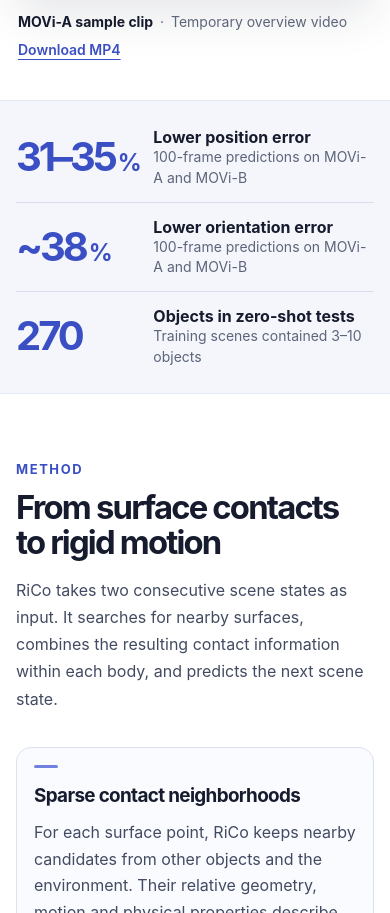
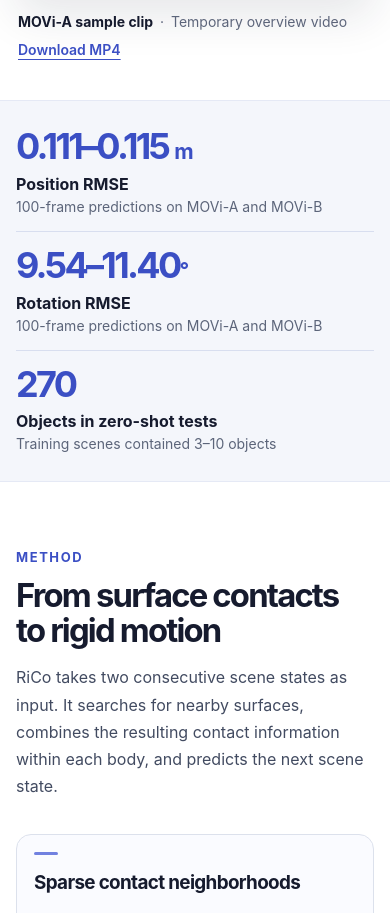
Before and after one commit to Ruixiang-OY/RiCo_website, a plain HTML site: page dist/index.html in a window 390 px wide. Shown: the part 874-1787 px from the top of the page. Drawn offline with Linux system fonts and the light colour scheme.

Commit message:
Update Site source

```diff
--- a/dist/index.html
+++ b/dist/index.html
@@ -72,8 +72,8 @@
 
     <section class="findings" aria-label="Key findings">
       <dl class="stats page-width">
-        <div><dt>Lower position error</dt><dd class="stat-value">31–35<span>%</span></dd><dd class="stat-note">100-frame predictions on MOVi-A and MOVi-B</dd></div>
-        <div><dt>Lower orientation error</dt><dd class="stat-value">~38<span>%</span></dd><dd class="stat-note">100-frame predictions on MOVi-A and MOVi-B</dd></div>
+        <div><dt>Position RMSE</dt><dd class="stat-value">0.111–0.115 <span>m</span></dd><dd class="stat-note">100-frame predictions on MOVi-A and MOVi-B</dd></div>
+        <div><dt>Rotation RMSE</dt><dd class="stat-value">9.54–11.40<span>°</span></dd><dd class="stat-note">100-frame predictions on MOVi-A and MOVi-B</dd></div>
         <div><dt>Objects in zero-shot tests</dt><dd class="stat-value">270</dd><dd class="stat-note">Training scenes contained 3–10 objects</dd></div>
       </dl>
     </section>
--- a/dist/style.css
+++ b/dist/style.css
@@ -155,8 +155,8 @@ figcaption a { font-weight: 560; }
 .stats { display: grid; grid-template-columns: repeat(3, minmax(0, 1fr)); padding-block: 40px; }
 .stats div { display: grid; padding-inline: 34px; border-inline-start: 1px solid #d8deef; }
 .stats div:first-child { padding-inline-start: 0; border: 0; }
-.stats .stat-value { grid-row: 1; color: var(--accent); font-size: clamp(2.5rem, 4.6vw, 4.25rem); line-height: 1.07; letter-spacing: -.075em; font-weight: 650; }
-.stat-value span { margin-left: 3px; font-size: .59em; }
+.stats .stat-value { grid-row: 1; color: var(--accent); font-size: clamp(1.75rem, 4vw, 3.5rem); line-height: 1.07; letter-spacing: -.075em; font-weight: 650; white-space: nowrap; }
+.stat-value span { font-size: .59em; }
 .stats dt { margin: 8px 0 3px; font-size: 1rem; font-weight: 650; }
 .stats .stat-note { font-size: .875rem; color: var(--muted); line-height: 1.45; }
 
@@ -247,11 +247,9 @@ tbody tr:last-child { color: var(--accent-dark); background: #edf0ff; font-weigh
   .demo video { border-radius: 12px; }
   .findings { margin-top: 40px; }
   .stats { grid-template-columns: 1fr; padding-block: 12px; }
-  .stats div, .stats div:first-child { grid-template-columns: minmax(111px, 35%) 1fr; column-gap: 12px; align-items: center; padding: 14px 0; border: 0; }
+  .stats div, .stats div:first-child { padding: 14px 0; border: 0; }
   .stats div + div { border-top: 1px solid #d8deef; }
-  .stats .stat-value { grid-row: 1 / span 2; }
-  .stats dt { margin: 0; align-self: end; }
-  .stats .stat-note { align-self: start; }
+  .stats .stat-value { font-size: 2.25rem; }
   .method-grid, .experiment-grid, .result-notes { grid-template-columns: 1fr; }
   .framework { padding: 10px; }
   .results-heading { flex-wrap: wrap; }
```
